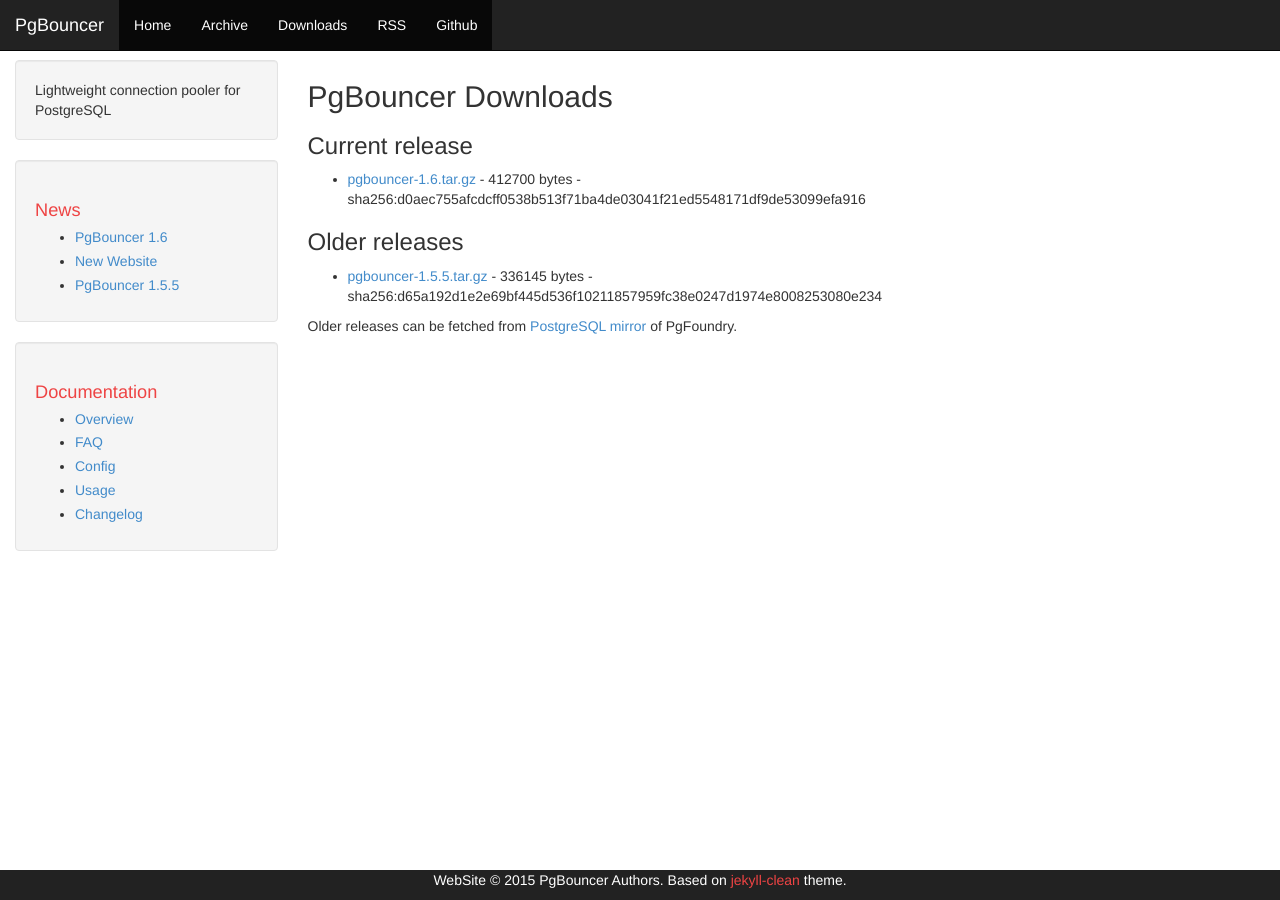
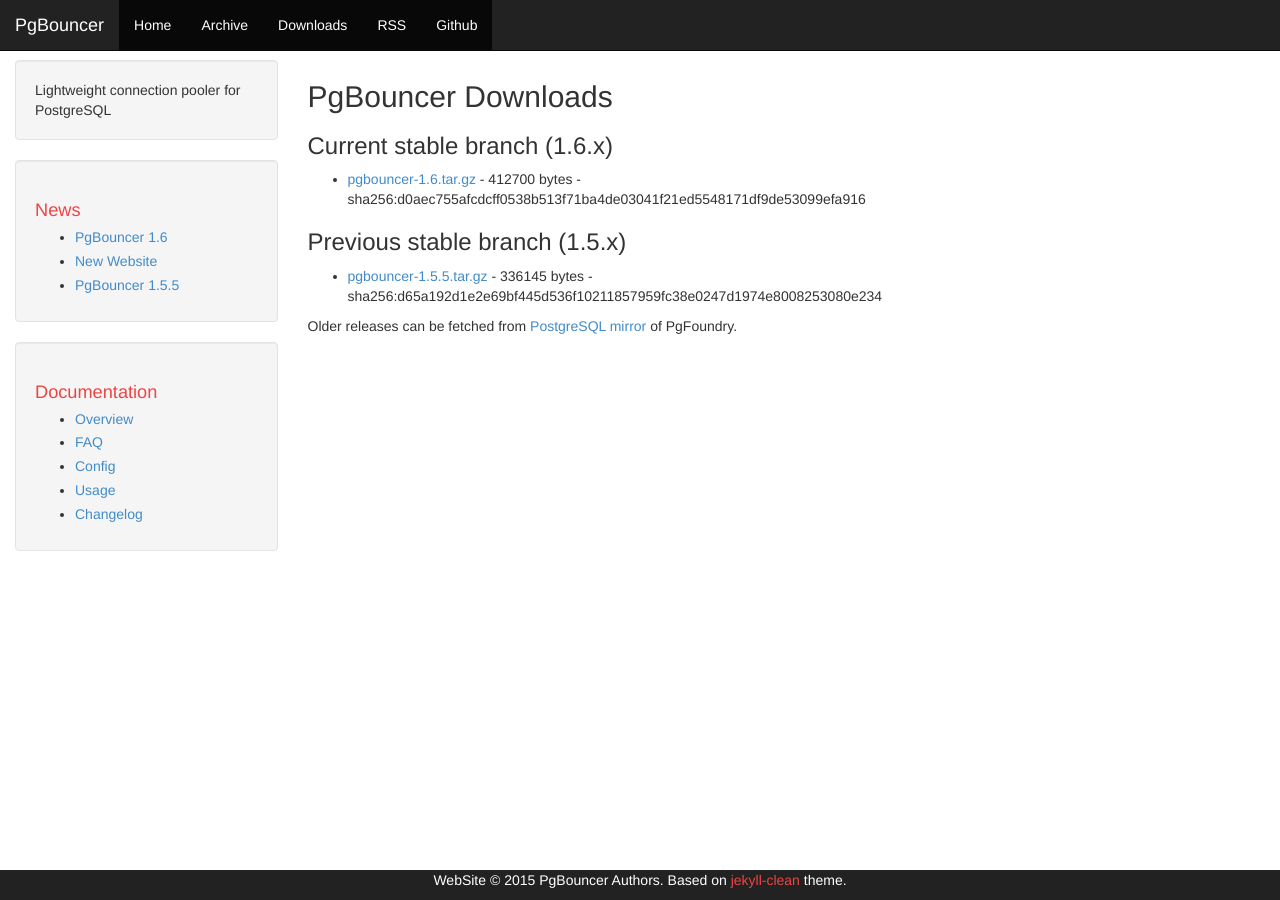
Before and after one commit to postgres-cn/pgbouncer-doc, a Jekyll site: the page built from downloads/index.md, in a window 1280 px wide. Built offline with Jekyll 4.4.1, drawn with Linux system fonts in a browser that asks for light colours.

Commit message:
downloads tuning

```diff
--- a/downloads/index.md
+++ b/downloads/index.md
@@ -5,16 +5,16 @@
 
 ## PgBouncer Downloads
 
-### Current release
+### Current stable branch (1.6.x)
 
 * [pgbouncer-1.6.tar.gz](pgbouncer-1.6.tar.gz) \- 412700 bytes \-
    sha256:d0aec755afcdcff0538b513f71ba4de03041f21ed5548171df9de53099efa916
 
-### Older releases
+### Previous stable branch (1.5.x)
 
 * [pgbouncer-1.5.5.tar.gz](pgbouncer-1.5.5.tar.gz) \- 336145 bytes \-
    sha256:d65a192d1e2e69bf445d536f10211857959fc38e0247d1974e8008253080e234
 
 Older releases can be fetched from
-[PostgreSQL mirror](http://www.postgresql.org/ftp/projects/pgFoundry/pgbouncer/pgbouncer/)
+[PostgreSQL mirror](https://ftp.postgresql.org/pub/projects/pgFoundry/pgbouncer/pgbouncer/)
 of PgFoundry.
```
